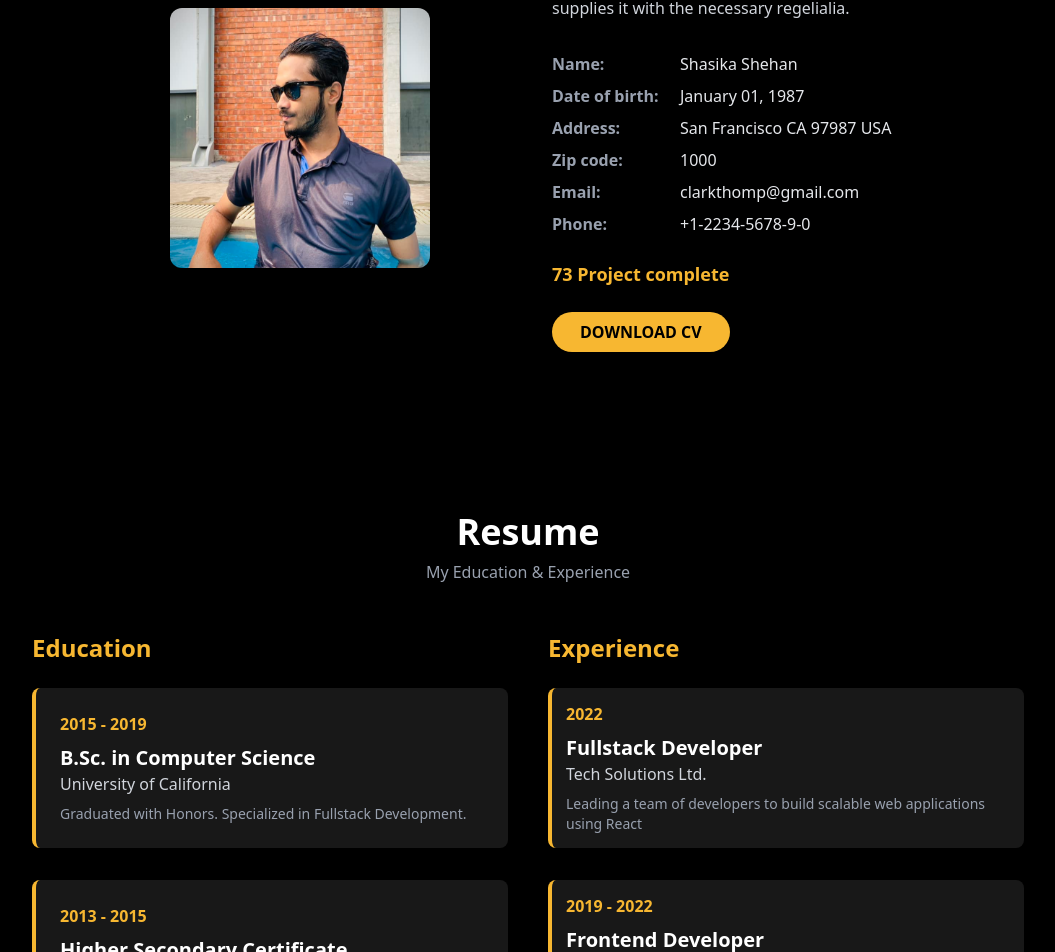
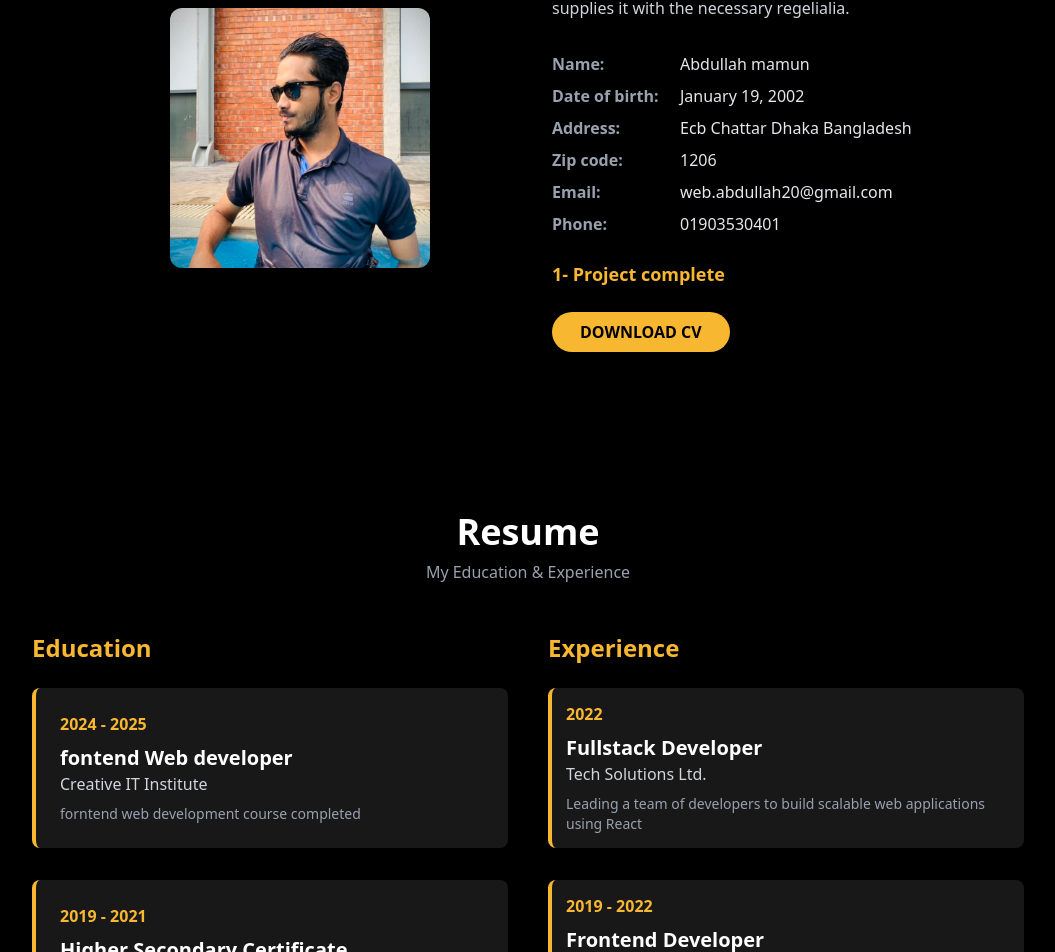
Before and after one commit to MD-ABDULLAH24/newPortfolio, a React (Vite) app: page / in a window 1280 px wide. Shown: the part 1063-2015 px from the top of the page, without its empty margins (112-1167 px from the left). Built offline with nearby package versions, Linux system fonts and the light colour scheme.

Commit message:
some change

```diff
--- a/src/Components/About.jsx
+++ b/src/Components/About.jsx
@@ -25,31 +25,31 @@ const About = () => {
           <div className="mb-6">
             <div className="flex mb-2">
               <span className="w-32 font-semibold text-gray-400">Name:</span>
-              <span className="text-gray-200">Shasika Shehan</span>
+              <span className="text-gray-200">Abdullah mamun</span>
             </div>
             <div className="flex mb-2">
               <span className="w-32 font-semibold text-gray-400">Date of birth:</span>
-              <span className="text-gray-200">January 01, 1987</span>
+              <span className="text-gray-200">January 19, 2002</span>
             </div>
             <div className="flex mb-2">
               <span className="w-32 font-semibold text-gray-400">Address:</span>
-              <span className="text-gray-200">San Francisco CA 97987 USA</span>
+              <span className="text-gray-200">Ecb Chattar Dhaka Bangladesh</span>
             </div>
             <div className="flex mb-2">
               <span className="w-32 font-semibold text-gray-400">Zip code:</span>
-              <span className="text-gray-200">1000</span>
+              <span className="text-gray-200">1206</span>
             </div>
             <div className="flex mb-2">
               <span className="w-32 font-semibold text-gray-400">Email:</span>
-              <span className="text-gray-200">clarkthomp@gmail.com</span>
+              <span className="text-gray-200">web.abdullah20@gmail.com</span>
             </div>
             <div className="flex mb-2">
               <span className="w-32 font-semibold text-gray-400">Phone:</span>
-              <span className="text-gray-200">+1-2234-5678-9-0</span>
+              <span className="text-gray-200">01903530401</span>
             </div>
           </div>
           <div className="mb-6">
-            <span className="text-[#f7b731] font-semibold text-lg">73 Project complete</span>
+            <span className="text-[#f7b731] font-semibold text-lg">1- Project complete</span>
           </div>
           <a
             href="#"
--- a/src/Components/Resume.jsx
+++ b/src/Components/Resume.jsx
@@ -2,16 +2,16 @@ import React from "react";
 
 const education = [
   {
-    year: "2015 - 2019",
-    degree: "B.Sc. in Computer Science",
-    institution: "University of California",
-    details: "Graduated with Honors. Specialized in Fullstack Development.",
+    year: "2024 - 2025",
+    degree: "fontend Web developer",
+    institution: "Creative IT Institute",
+    details: "forntend web development course completed",
   },
   {
-    year: "2013 - 2015",
+    year: "2019 - 2021",
     degree: "Higher Secondary Certificate",
-    institution: "California High School",
-    details: "Science Major. GPA: 5.00/5.00",
+    institution: "Manikdi islamia senior madrasah",
+    details: "Arts Major. GPA: 5.00/5.00",
   },
 ];
 
```
